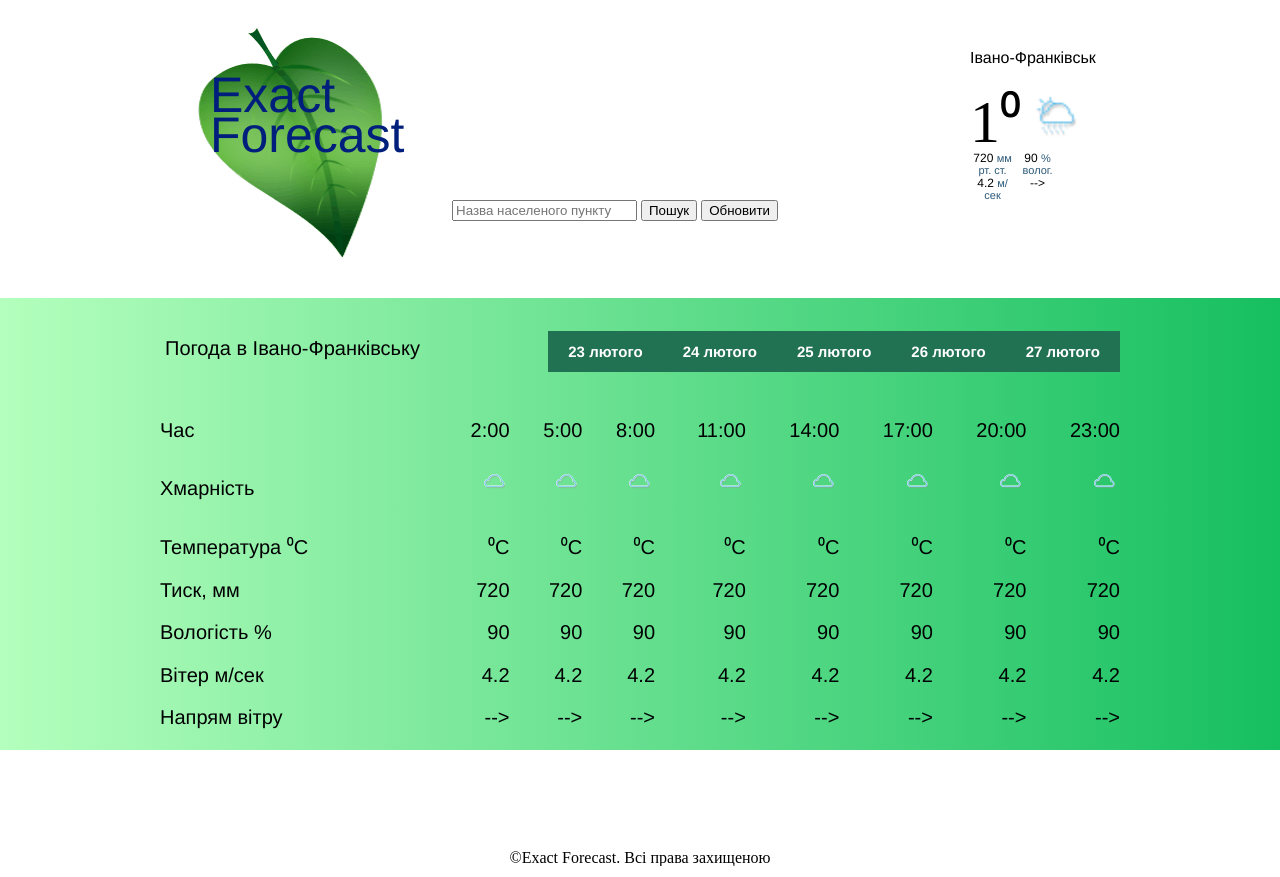
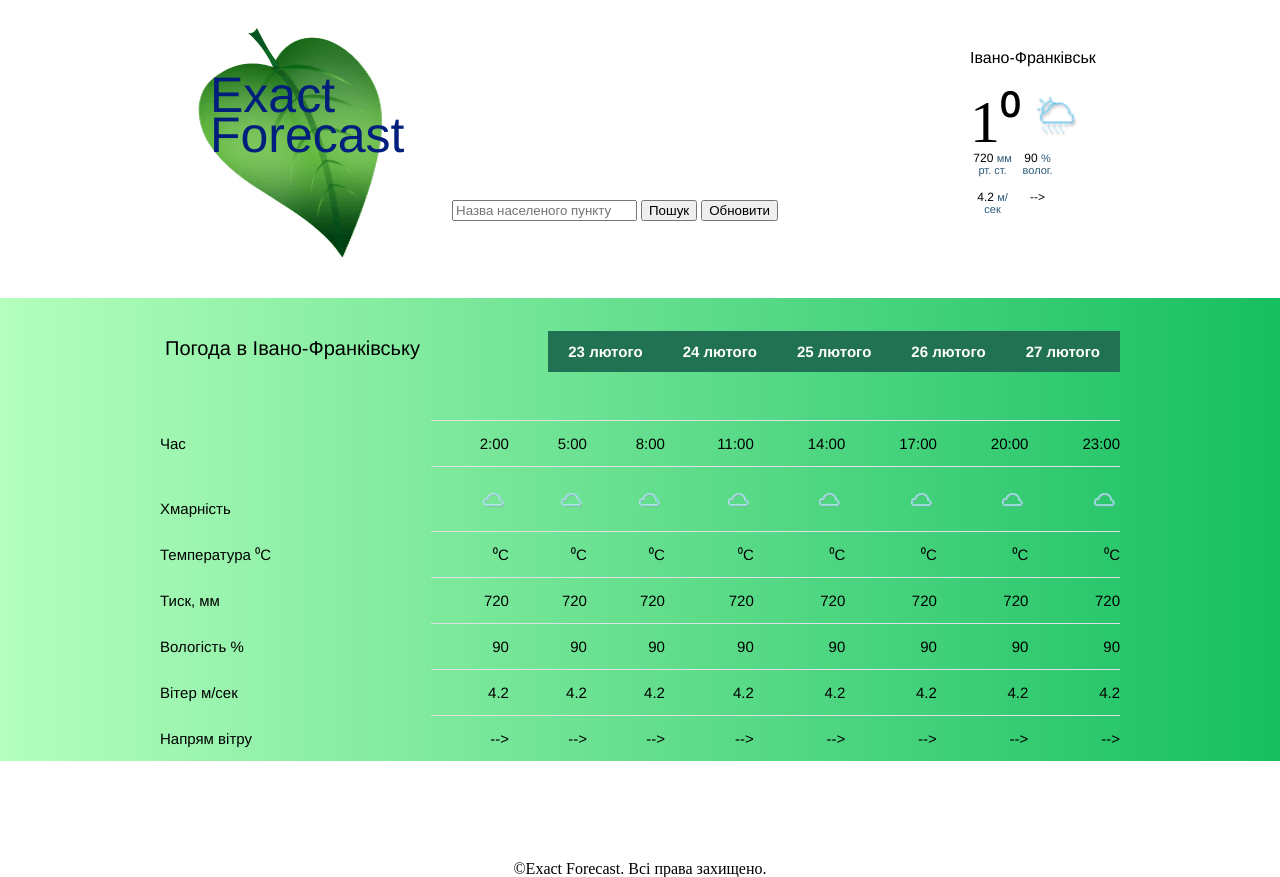
Before and after one commit to vertalj/vertalj.github.io, a plain HTML site: page index.html in a window 1280 px wide. Drawn offline with Linux system fonts and the light colour scheme.

Commit message:
Add padding and border-top to table, changed .list font-size from 20px to 15px

```diff
--- a/assets/stylesheet/main.css
+++ b/assets/stylesheet/main.css
@@ -74,7 +74,6 @@ h1 {
 *:after {
     -webkit-box-sizing: border-box;
     -moz-box-sizing: border-box;
-    -box-sizing: border-box;
 }
 .container {
     margin: 0 auto;
@@ -103,7 +102,7 @@ h1 {
 .navigation ul {
 	float: right;
     font: bold 11px "Helvetica Neue", Helvetica, Arial, sans-serif;
-    margin: 45px 0px 30px 30px;
+    margin: 45px 0 30px 30px;
 }
 .navigation li {
     display: inline-block;
@@ -125,7 +124,7 @@ h1 {
  */
 .info {
     float: right;
-    margin: 50px 0 0 0;
+    margin-top: 50px;
 	width: 150px;
 }
 .unit {
@@ -168,11 +167,18 @@ h1 {
 	text-align: left;
 }
 .list {
-	font-size: 20px;
+	font-size: 15px;
 	height: 330px;
 	margin-top: 30px;
 	text-align: right;
 	width: 100%;
+}
+td {
+  border-top: 1px solid #dfe2e5;
+  padding-top: 15px;
+}
+th, td {
+  padding-bottom: 15px;
 }
 
  /*
--- a/index.html
+++ b/index.html
@@ -144,7 +144,7 @@
     </article>
 
     <footer>
-        <small>&copy;Exact Forecast. Всі права захищеною</small>
+        <small>&copy;Exact Forecast. Всі права захищено.</small>
     </footer>
 
 </body>
```
